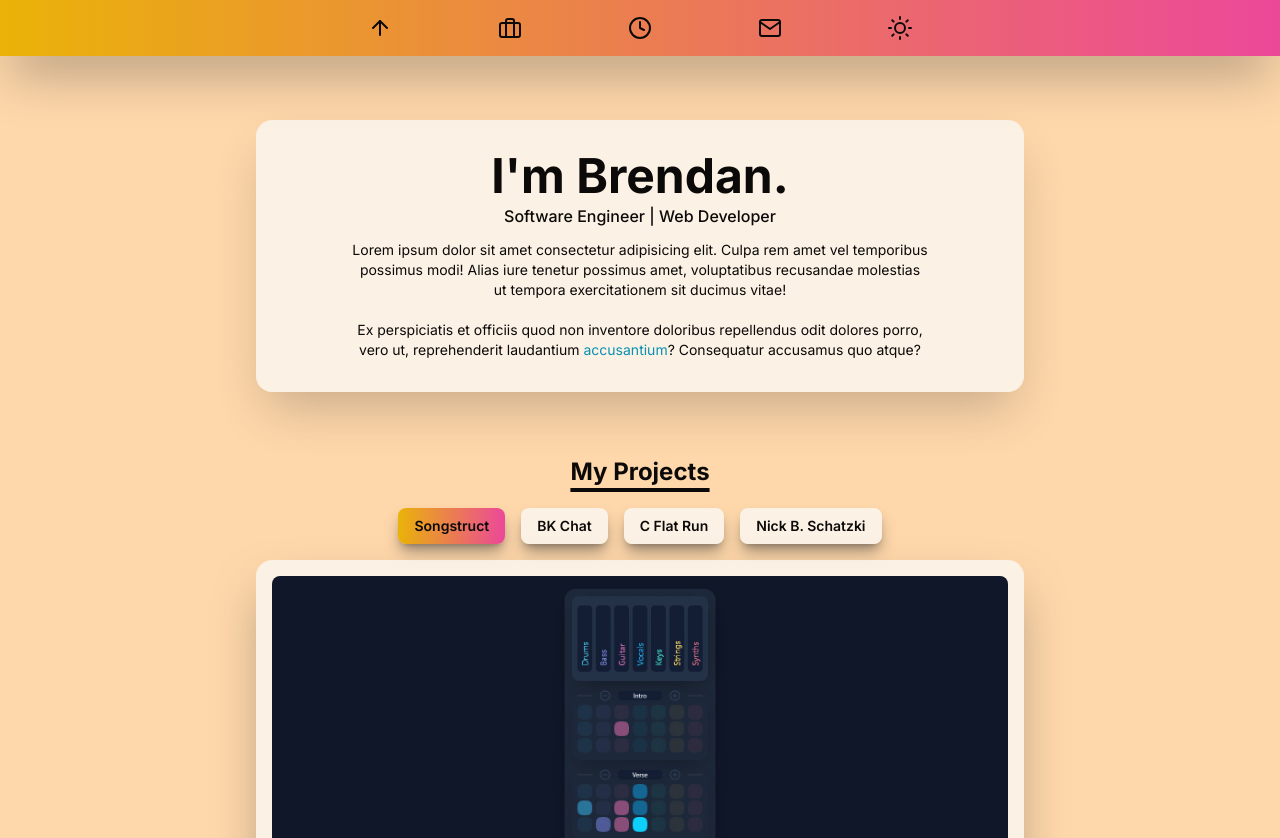
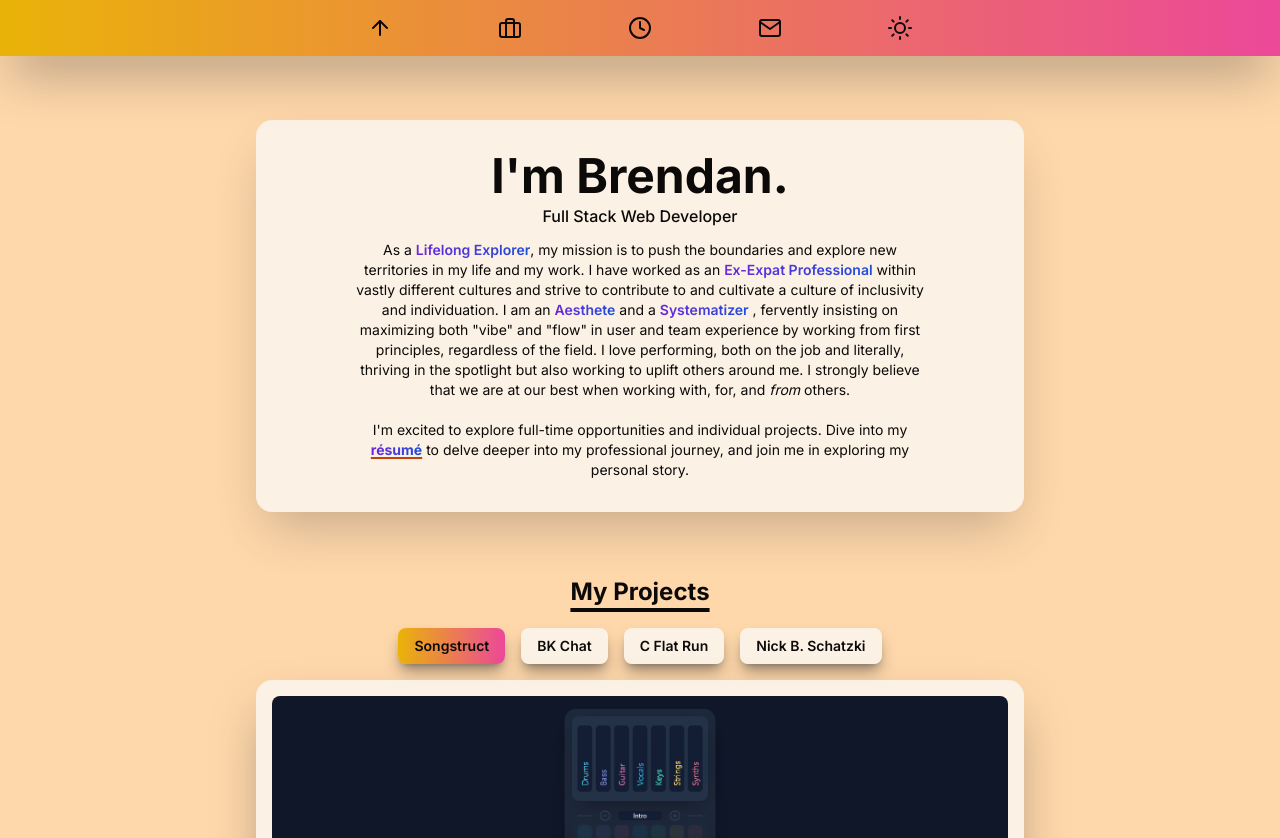
Before and after one commit to BKSchatzki/bks-portfolio, a React (Vite) app: page / in a window 1280 px wide. Shown: the top 838 px of the page. Built offline with nearby package versions, Linux system fonts and the light colour scheme.

Commit message:
Add bio blurb and style resume link

```diff
--- a/src/components/Intro.jsx
+++ b/src/components/Intro.jsx
@@ -8,26 +8,47 @@ function Intro() {
     >
       <h1 className="mb-1 text-4xl font-bold sm:text-5xl">I'm Brendan.</h1>
       <p className="mb-3 text-sm font-medium sm:text-base">
-        Software Engineer | Web Developer
+        Full Stack Web Developer
       </p>
       <p className="max-w-xl text-xs font-normal sm:text-sm">
-        Lorem ipsum dolor sit amet consectetur adipisicing elit. Culpa rem amet
-        vel temporibus possimus modi! Alias iure tenetur possimus amet,
-        voluptatibus recusandae molestias ut tempora exercitationem sit ducimus
-        vitae!
+        As a{" "}
+        <span className="bg-gradient-to-r from-violet-700 to-blue-700 bg-clip-text font-semibold text-transparent dark:from-yellow-500 dark:to-pink-500">
+          Lifelong Explorer
+        </span>
+        , my mission is to push the boundaries and explore new territories in my
+        life and my work. I have worked as an{" "}
+        <span className="bg-gradient-to-r from-violet-700 to-blue-700 bg-clip-text font-semibold text-transparent dark:from-yellow-500 dark:to-pink-500">
+          Ex-Expat Professional
+        </span>{" "}
+        within vastly different cultures and strive to contribute to and
+        cultivate a culture of inclusivity and individuation. I am an{" "}
+        <span className="bg-gradient-to-r from-violet-700 to-blue-700 bg-clip-text font-semibold text-transparent dark:from-yellow-500 dark:to-pink-500">
+          Aesthete
+        </span>{" "}
+        and a{" "}
+        <span className="bg-gradient-to-r from-violet-700 to-blue-700 bg-clip-text font-semibold text-transparent dark:from-yellow-500 dark:to-pink-500">
+          Systematizer
+        </span>{" "}
+        , fervently insisting on maximizing both "vibe" and "flow" in user and
+        team experience by working from first principles, regardless of the
+        field. I love performing, both on the job and literally, thriving in the
+        spotlight but also working to uplift others around me. I strongly
+        believe that we are at our best when working with, for, and{" "}
+        <em className="italic">from</em> others.
         <br />
         <br />
-        Ex perspiciatis et officiis quod non inventore doloribus repellendus
-        odit dolores porro, vero ut, reprehenderit laudantium{" "}
+        I'm excited to explore full-time opportunities and individual projects.
+        Dive into my{" "}
         <a
-          className="text-cyan-600 decoration-red-600 decoration-2 underline-offset-2 hover:underline"
+          className="bg-gradient-to-r from-violet-700 to-blue-700 bg-clip-text font-bold text-transparent underline decoration-orange-700 decoration-2 underline-offset-2 hover:scale-150 hover:brightness-200 dark:from-yellow-500 dark:to-pink-500 dark:decoration-indigo-500"
           href="#"
           rel="noreferrer noopener"
           target="_blank"
         >
-          accusantium
-        </a>
-        ? Consequatur accusamus quo atque?
+          résumé
+        </a>{" "}
+        to delve deeper into my professional journey, and join me in exploring
+        my personal story.
       </p>
     </main>
   );
```
